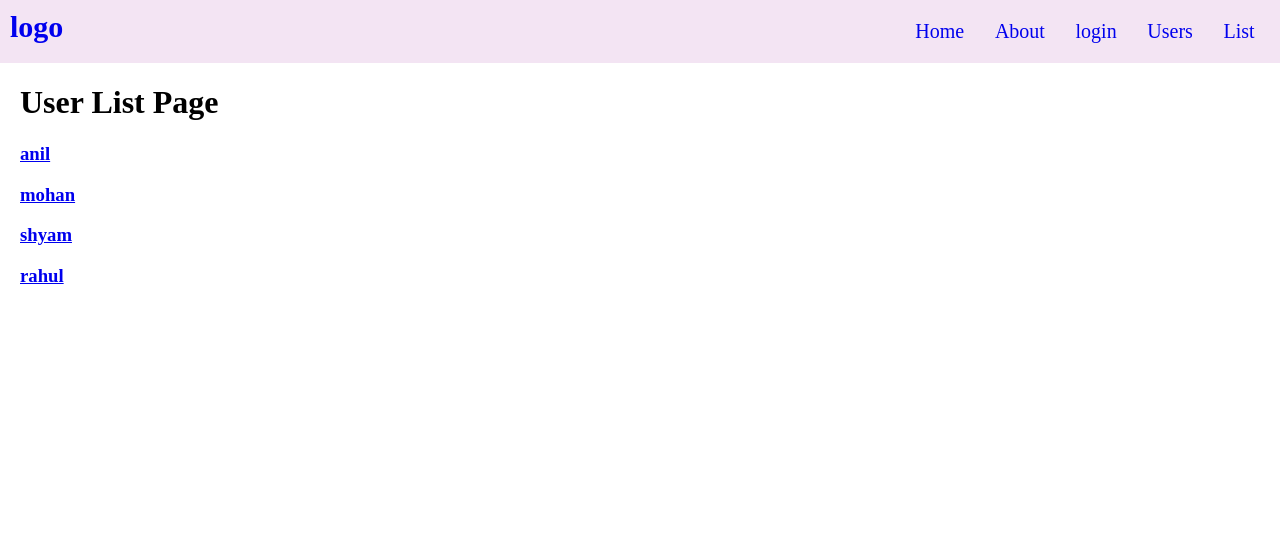
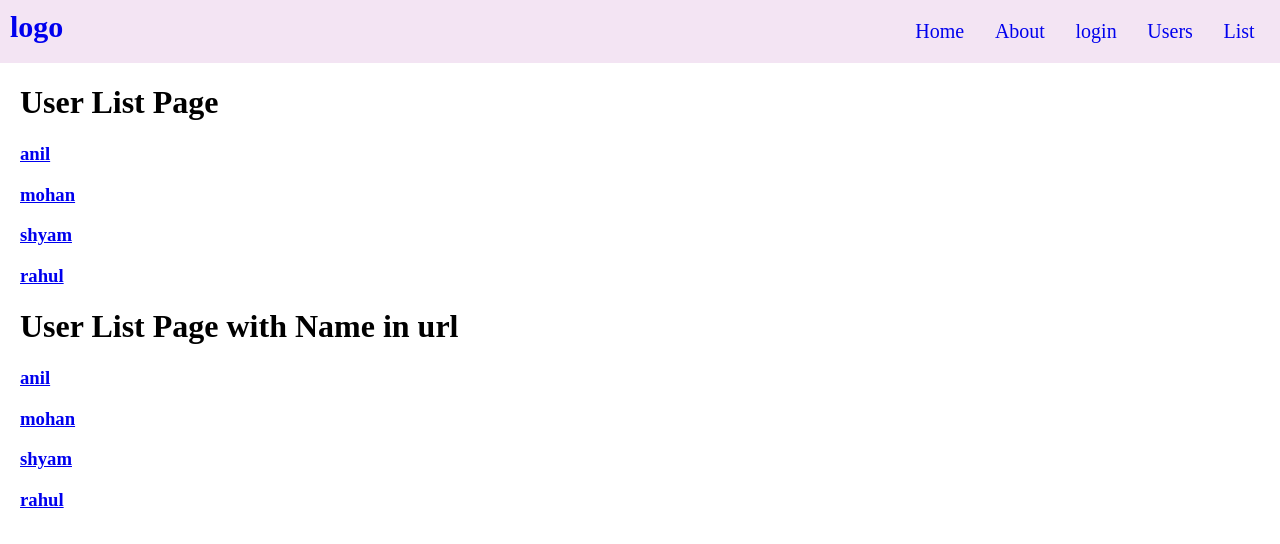
Before and after one commit to muskan-chouhan/react, a React (Vite) app in the folder dynamic-routing/: page /users in a window 1280 px wide. Shown: the top 544 px of the page. Built offline with nearby package versions, Linux system fonts and the light colour scheme.

Commit message:
add dynamic segment

```diff
--- a/dynamic-routing/src/UsersList.jsx
+++ b/dynamic-routing/src/UsersList.jsx
@@ -16,6 +16,14 @@ function UsersList() {
         </div>
       ))
     }
+    <h1>User List Page with Name in url</h1>
+    {
+      userData.map((data,index)=>(
+        <div key={index}>
+          <h3><Link to ={'/users/'+data.id+"/"+data.name}>{data.name}</Link></h3>
+        </div>
+      ))
+    }
    </div>
   )
 }
```
